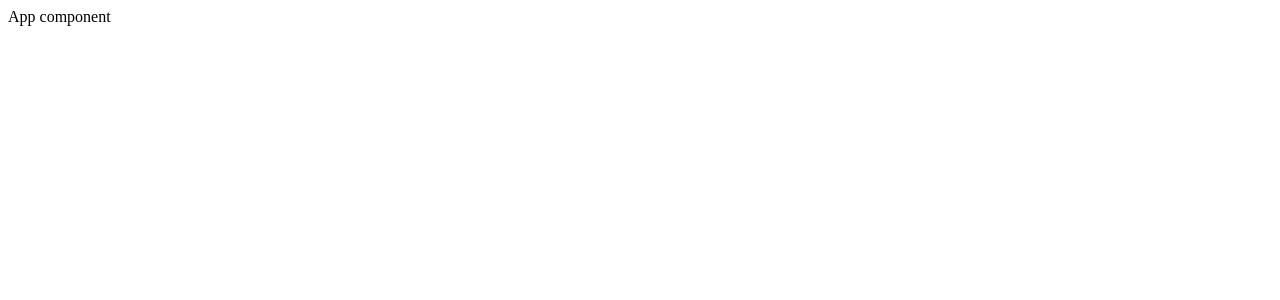
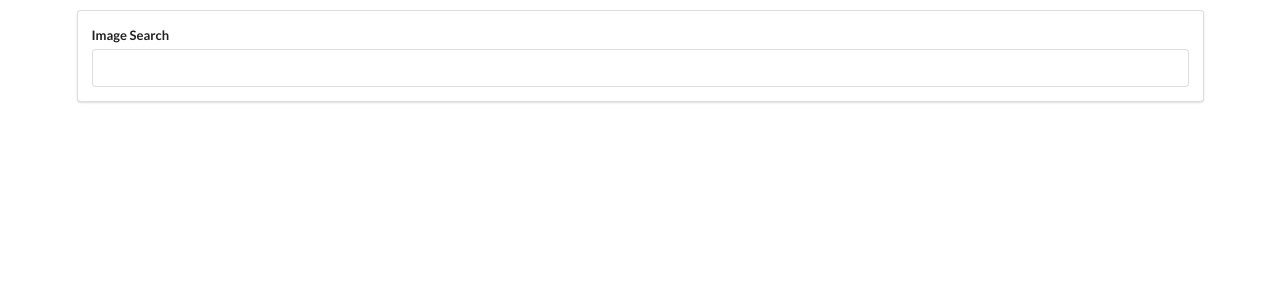
Before and after one commit to acme1982/pics, a React (Create React App) app: page / in a window 1280 px wide. Shown: the top 300 px of the page. Built offline with nearby package versions, Linux system fonts and the light colour scheme.

Commit message:
Added SearchBar component and exported it to app

```diff
--- a/public/index.html
+++ b/public/index.html
@@ -24,6 +24,10 @@
       work correctly both with client-side routing and a non-root public URL.
       Learn how to configure a non-root public URL by running `npm run build`.
     -->
+		<link
+			rel="stylesheet"
+			href="https://cdnjs.cloudflare.com/ajax/libs/semantic-ui/2.4.1/semantic.min.css"
+		/>
 		<title>React App</title>
 	</head>
 	<body>
--- a/src/components/App.js
+++ b/src/components/App.js
@@ -1,7 +1,12 @@
 import React from 'react';
+import SearchBar from './SearchBar';
 
 const App = () => {
-	return <div>App component</div>;
+	return (
+		<div className="ui container" style={{ marginTop: '10px' }}>
+			<SearchBar />
+		</div>
+	);
 };
 
 export default App;
--- /dev/null
+++ b/src/components/SearchBar.js
@@ -0,0 +1,28 @@
+import React from 'react';
+
+class SearchBar extends React.Component {
+	state = { term: '' };
+
+	onFormSubmit = event => {
+		event.preventDefault();
+		console.log(this.state.term);
+	};
+	render() {
+		return (
+			<div className="ui segment">
+				<form onSubmit={this.onFormSubmit} action="" className="ui form">
+					<div className="field">
+						<label htmlFor="Image Search">Image Search</label>
+						<input
+							type="text"
+							value={this.state.term}
+							onChange={e => this.setState({ term: e.target.value })}
+						/>
+					</div>
+				</form>
+			</div>
+		);
+	}
+}
+
+export default SearchBar;
--- a/src/index.js
+++ b/src/index.js
@@ -1,8 +1,5 @@
 import React from 'react';
 import ReactDOM from 'react-dom';
-
-const App = () => {
-	return <div>App component</div>;
-};
+import App from './components/App';
 
 ReactDOM.render(<App />, document.querySelector('#root'));
```
Lines whose indentation alone changed are shown as unchanged.
